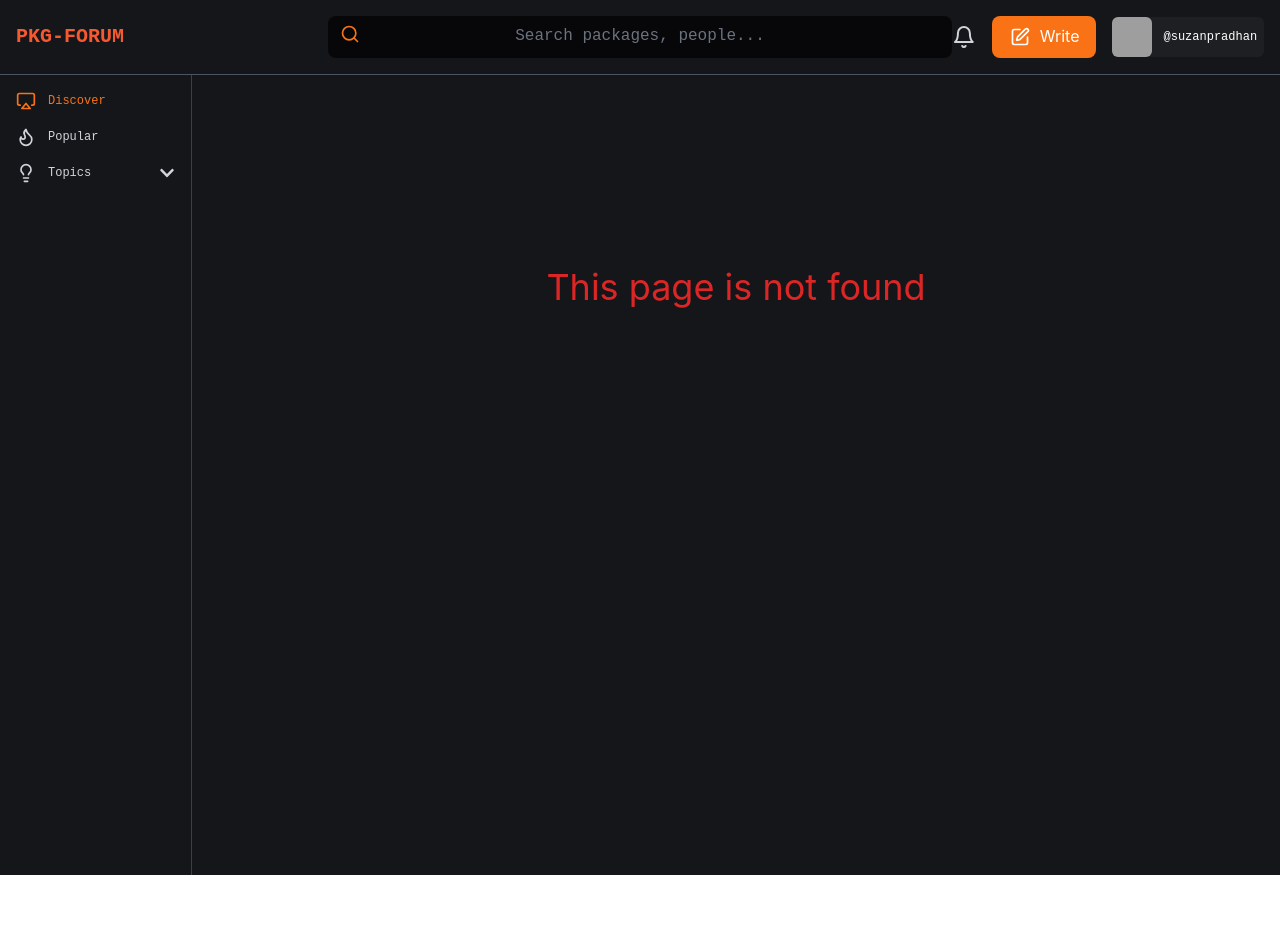
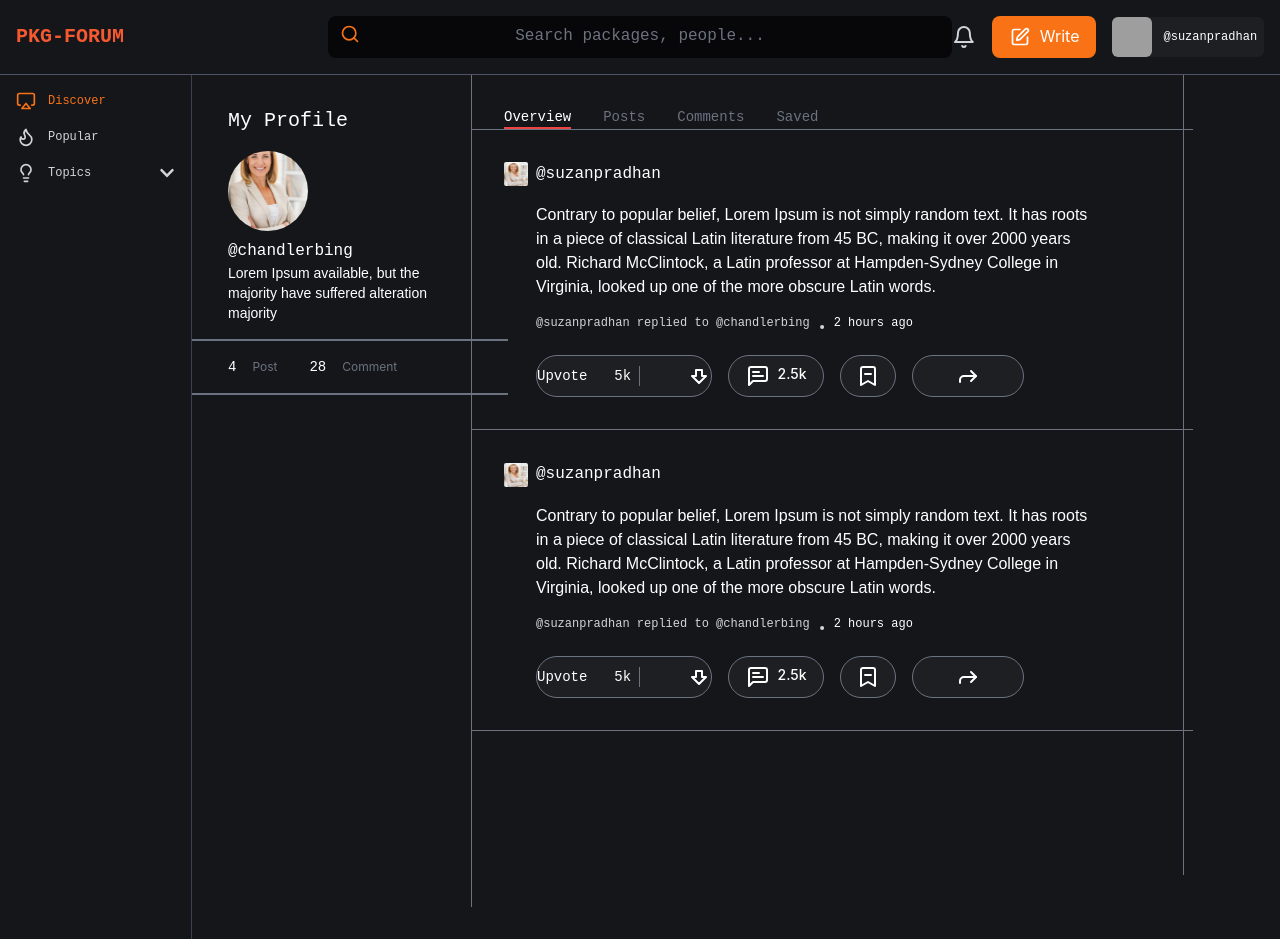
Before and after one commit to suzanpradhan/pkg-forum-web, a Next.js app: page /comment in a window 1280 px wide. Before the commit this address had no page. Before the commit the page ends 875 px from the top, so only its background shows below. Built offline with nearby package versions, Linux system fonts and the light colour scheme; grey boxes are pictures that could not be loaded; a web font is replaced by a local one.

Commit message:
feat: create my profile comments page

```diff
--- /dev/null
+++ b/src/app/(components)/comment/page.tsx
@@ -0,0 +1,30 @@
+import Comment from "../Comment";
+import Profile from "../Profile";
+import Function from "../Function";
+import { Dot } from "lucide-react";
+import BottonGroup from "../ButtonGroup";
+
+export default function ProfileComment() {
+  return (
+    <div className="flex gap-8 p-4">
+      <div className="w-1/4 -ml-5 border-r border-gray-500 pr-6 -mt-8 ">
+        <div className="mt-8">
+          <Profile />
+        </div>
+      </div>
+
+      <div className="flex-1 h-screen">
+        <Function />
+
+        <div className="mt-8">
+          <Comment />
+        </div>
+
+        <div className="mt-8">
+          <Comment />
+        </div>
+      </div>
+      <div className="border-r border-gray-500 h-screen mr-10 -mt-8"></div>
+    </div>
+  );
+}
```
